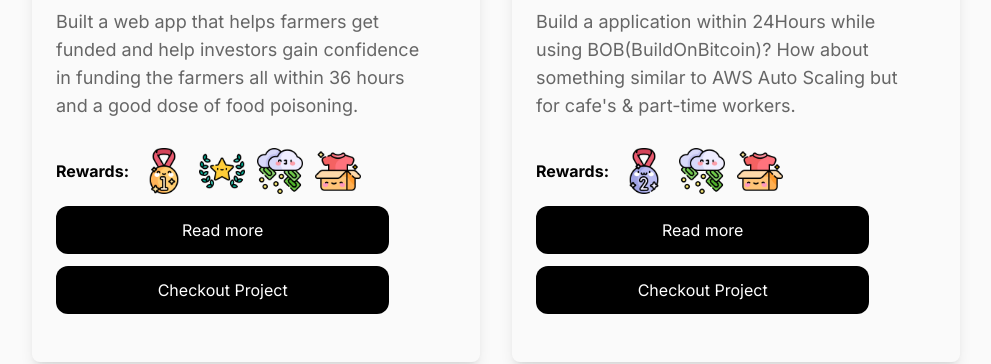
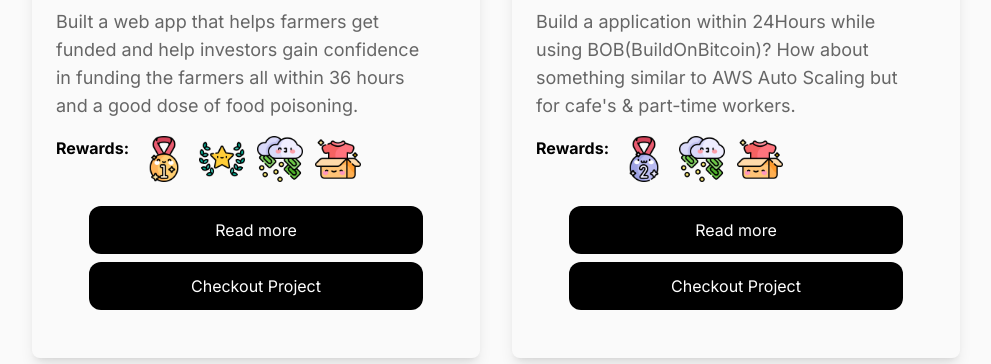
Before and after one commit to jasonkwm/personal-website, a Next.js app: page / in a window 1280 px wide. Shown: the part 1600-1964 px from the top of the page, without its empty margins (144-1135 px from the left). Built offline with nearby package versions, Linux system fonts and the light colour scheme.

Commit message:
fix: achievement button not center

```diff
--- a/app/_components/AchievementSection.tsx
+++ b/app/_components/AchievementSection.tsx
@@ -185,8 +185,8 @@ const AchievementItem = ({ item }: AchievementItemProps) => {
 					<h2 className="font-bold text-2xl">{item.heading}</h2>
 					<p className="text-[#666] lg:text-lg w-11/12">{item.description}</p>
 				</div>
-				<div className="flex flex-col gap-3 w-11/12 lg:w-10/12 mt-3">
-					<div className="flex items-center gap-3">
+				<div className="flex flex-col gap-3">
+					<div className="flex gap-3">
 						<h3 className="font-bold">Rewards:</h3>
 						{item.rewards.map((reward, index) => (
 							<Image
@@ -199,6 +199,7 @@ const AchievementItem = ({ item }: AchievementItemProps) => {
 							/>
 						))}
 					</div>
+					<div className="flex flex-col w-10/12 mx-auto mt-3 gap-2">
 						<a
 							href={item.pageLink}
 							className={`${buttonStyle}`}
@@ -217,6 +218,7 @@ const AchievementItem = ({ item }: AchievementItemProps) => {
 						</a>
 					</div>
 				</div>
+			</div>
 		</article>
 	);
 };
```
Lines whose indentation alone changed are shown as unchanged.
